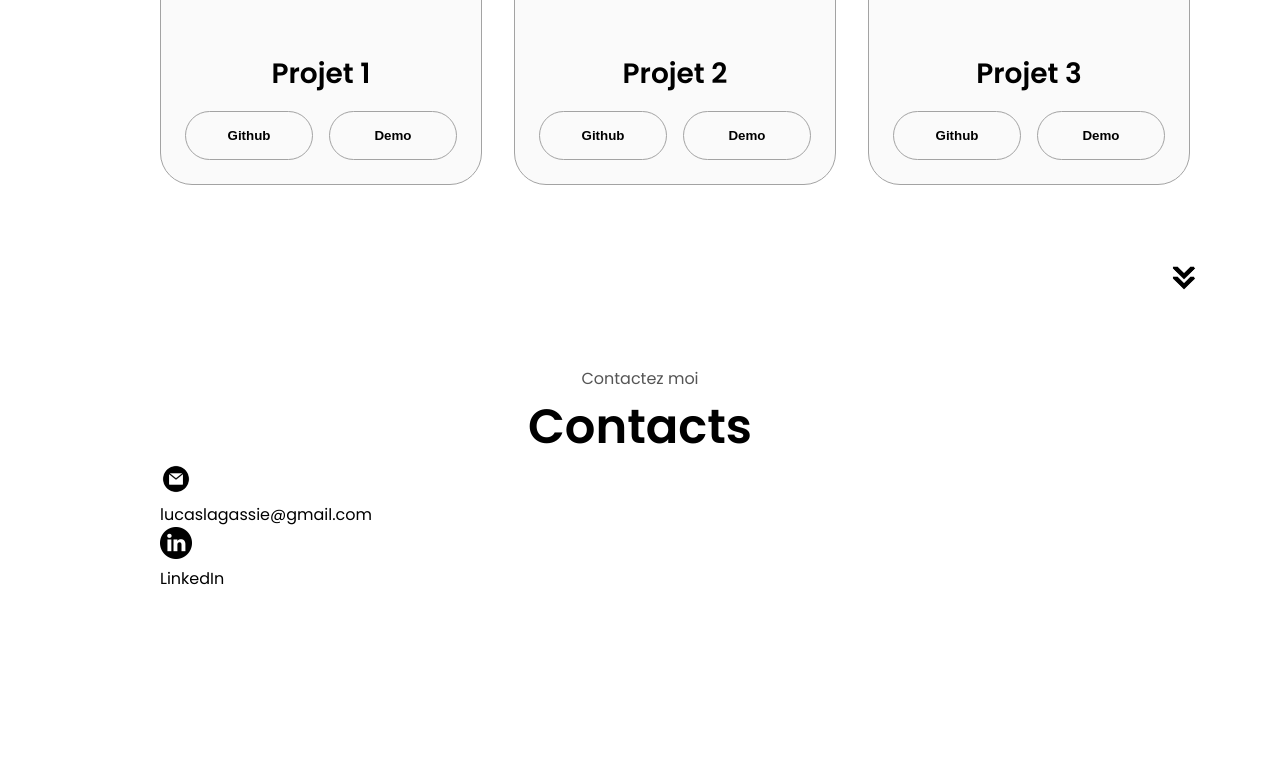
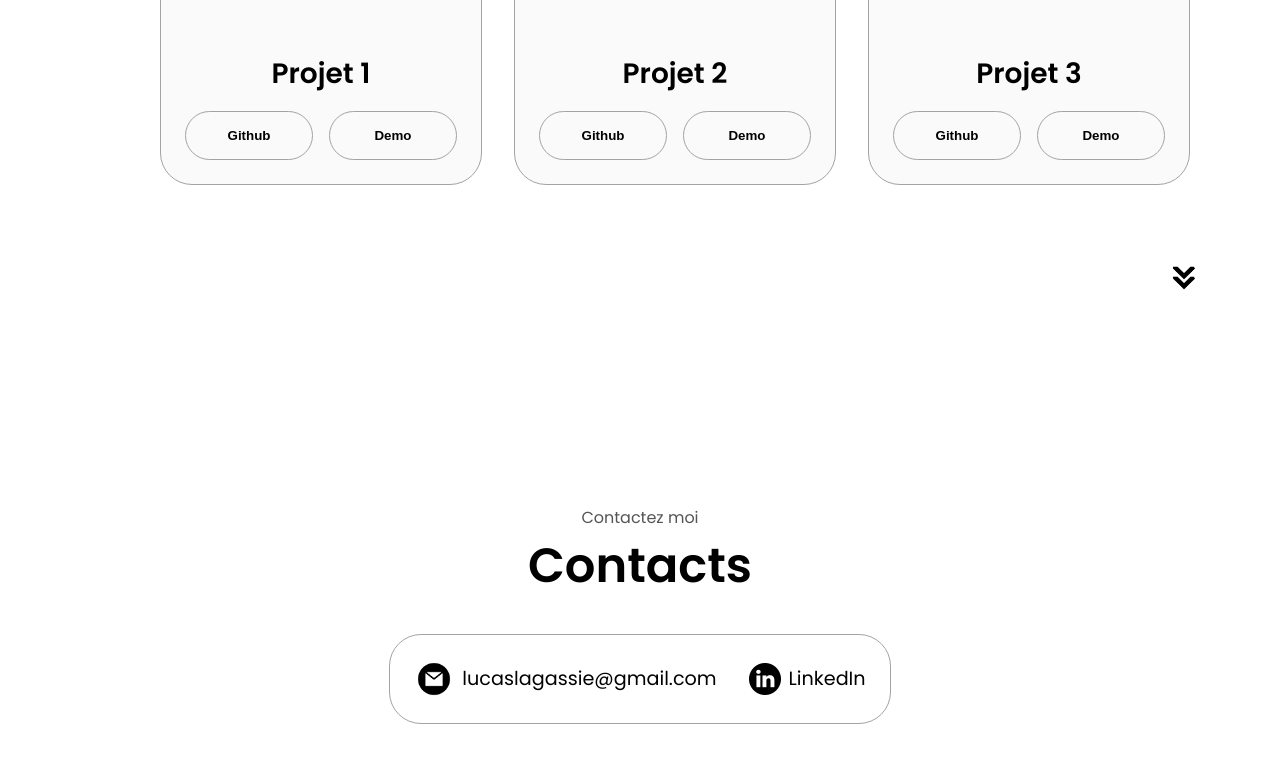
Before and after one commit to LucasLagassie/Portfolio-LucasLagassie, a plain HTML site: page index.html in a window 1280 px wide. Shown: the part 2746-3508 px from the top of the page. Drawn offline with Linux system fonts and the light colour scheme.

Commit message:
contact section finished

```diff
--- a/index.html
+++ b/index.html
@@ -29,7 +29,7 @@
             </div>
             <div class="menu-links">
                 <li><a href="#about" onclick="toggleMenu()">A propos</a></li>
-                <li><a href="#experience" onclick="toggleMenu()">Experiences</a></li>
+                <li><a href="#experience" onclick="toggleMenu()">Experience</a></li>
                 <li><a href="#project" onclick="toggleMenu()">Projets</a></li>
                 <li><a href="#contact" onclick="toggleMenu()">Contacts</a></li>
             </div>
@@ -219,7 +219,7 @@
         <h1 class="title">Contacts</h1>
         <div class="contact-info-upper-container">
             <div class="contact-info-container">
-                <img src="./assets/email.png" alt="Email icon" class="icon contact-icon">
+                <img src="./assets/email.png" alt="Email icon" class="icon contact-icon email-icon">
                 <p><a href="mailto:lucaslagassie@gmail.com">lucaslagassie@gmail.com</a></p>
             </div>
             <div class="contact-info-container">
--- a/style.css
+++ b/style.css
@@ -380,3 +380,43 @@ article .icon {
     color: black;
     border-color: rgb(163, 163, 163);
 }
+
+/* CONTACT SECTION */
+
+#contact {
+    display: flex;
+    justify-content: center;
+    flex-direction: column;
+    height: 70vh;
+}
+
+.contact-info-upper-container {
+    display: flex;
+    justify-content: center;
+    border-radius: 2rem;
+    border: rgb(53, 53, 53) 0.1rem solid;
+    border-color: rgb(163, 163, 163);
+    background: (250, 250, 250);
+    margin: 2rem auto;
+    padding: 0.5rem;
+}
+
+.contact-info-container {
+    display: flex;
+    align-items: center;
+    justify-content: center;
+    gap: 0.5rem;
+    margin: 1rem;
+}
+
+.contact-info-container p {
+    font-size: larger;
+}
+
+.contact-icon {
+    cursor: default;
+}
+
+.email-icon {
+    height: 2.5rem;
+}
```
